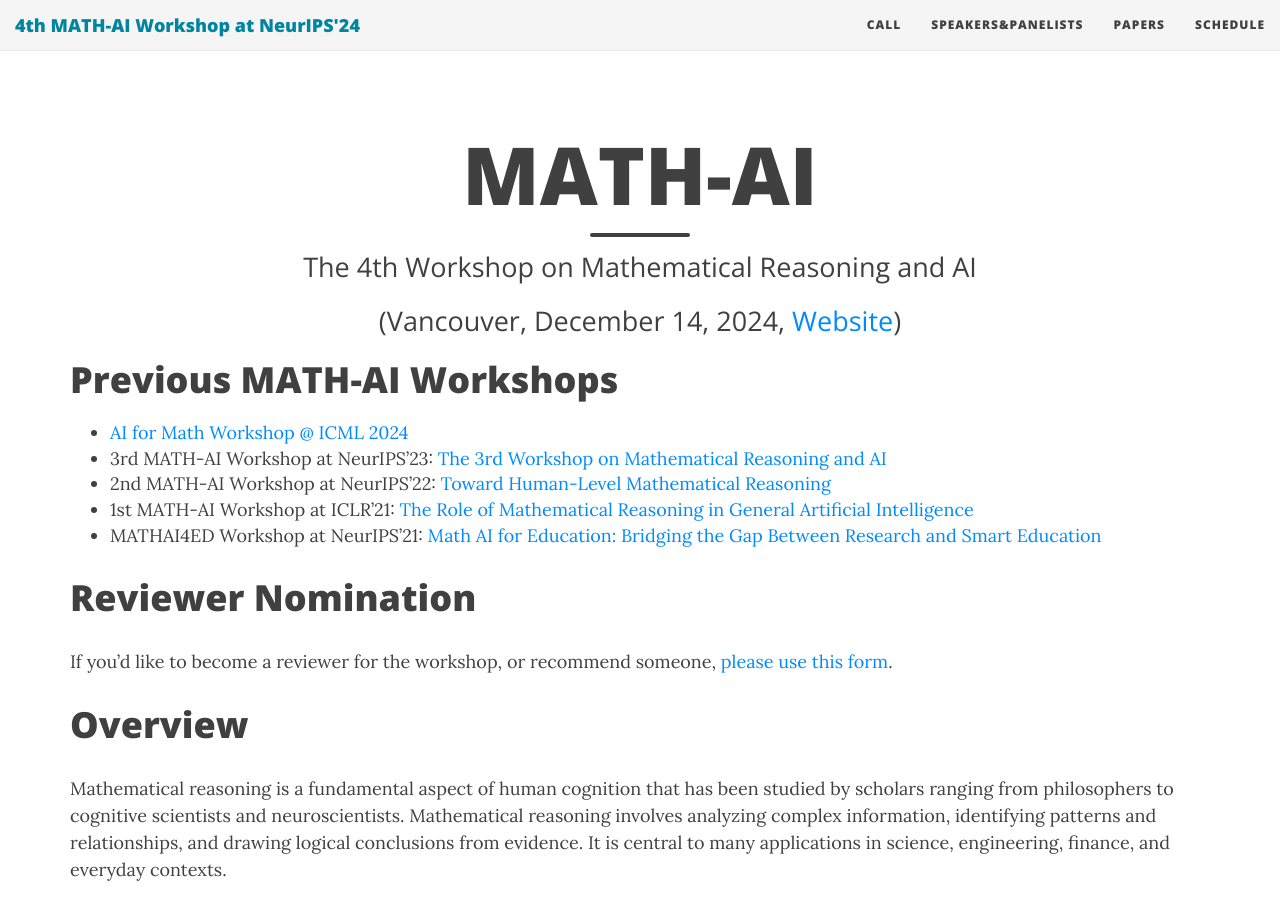
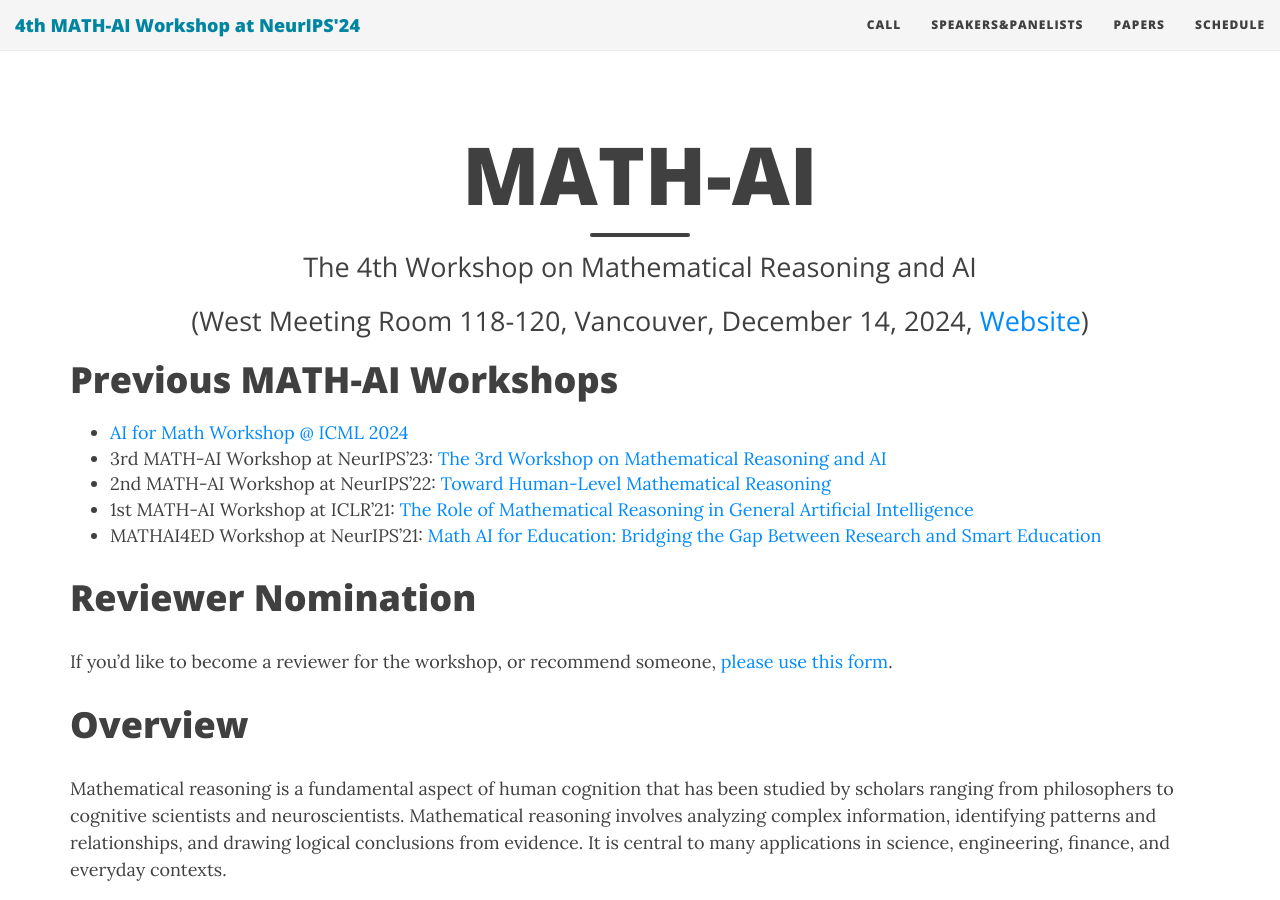
Before and after one commit to ZonglinY/llm4sd-aaai-2026, a Jekyll site: the page built from index.md, in a window 1280 px wide and 900 px high. Built offline with Jekyll 4.4.1, drawn with Linux system fonts in a browser that asks for light colours; nearby versions of some CDN libraries.

Commit message:
update location

```diff
--- a/_config.yml
+++ b/_config.yml
@@ -157,7 +157,7 @@ title-separator: "-"
 # --- Don't need to touch anything below here (but you can if you want) --- #
 
 # Output options (more information on Jekyll's site)
-timezone: "America/Vancouver"
+timezone: "America/West Meeting Room 118-120, Vancouver"
 markdown: kramdown
 highlighter: rouge
 permalink: /:year-:month-:day-:title/
--- a/index.md
+++ b/index.md
@@ -5,7 +5,7 @@ subtitle: "The 4th Workshop on Mathematical Reasoning and AI"
 use-site-title: true
 ---
 <div class="venue" style="font-size: 27px; display: block; font-family: 'Open Sans', 'Helvetica Neue', Helvetica, Arial, sans-serif; font-weight: 300; color: #404040; text-align: center;">
-  (Vancouver, December 14, 2024, <a href="https://mathai2024.github.io/" target="_blank">Website</a>)
+  (West Meeting Room 118-120, Vancouver, December 14, 2024, <a href="https://mathai2024.github.io/" target="_blank">Website</a>)
 </div>
 
 
```
Also changed, not shown: cfp.md (+1 -1 lines), papers.md (+1 -1 lines), schedule.md (+1 -1 lines), 4 other files.
